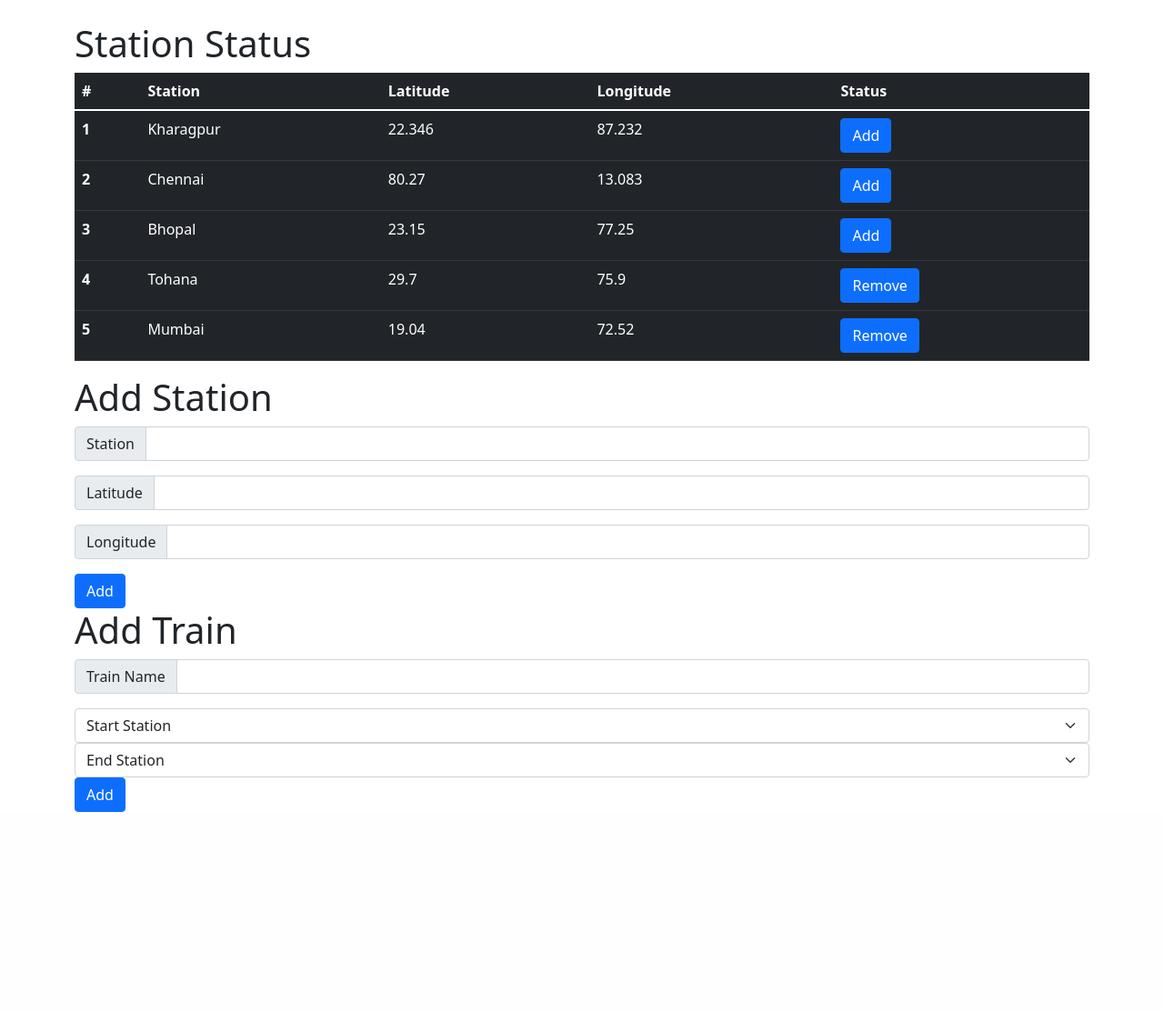
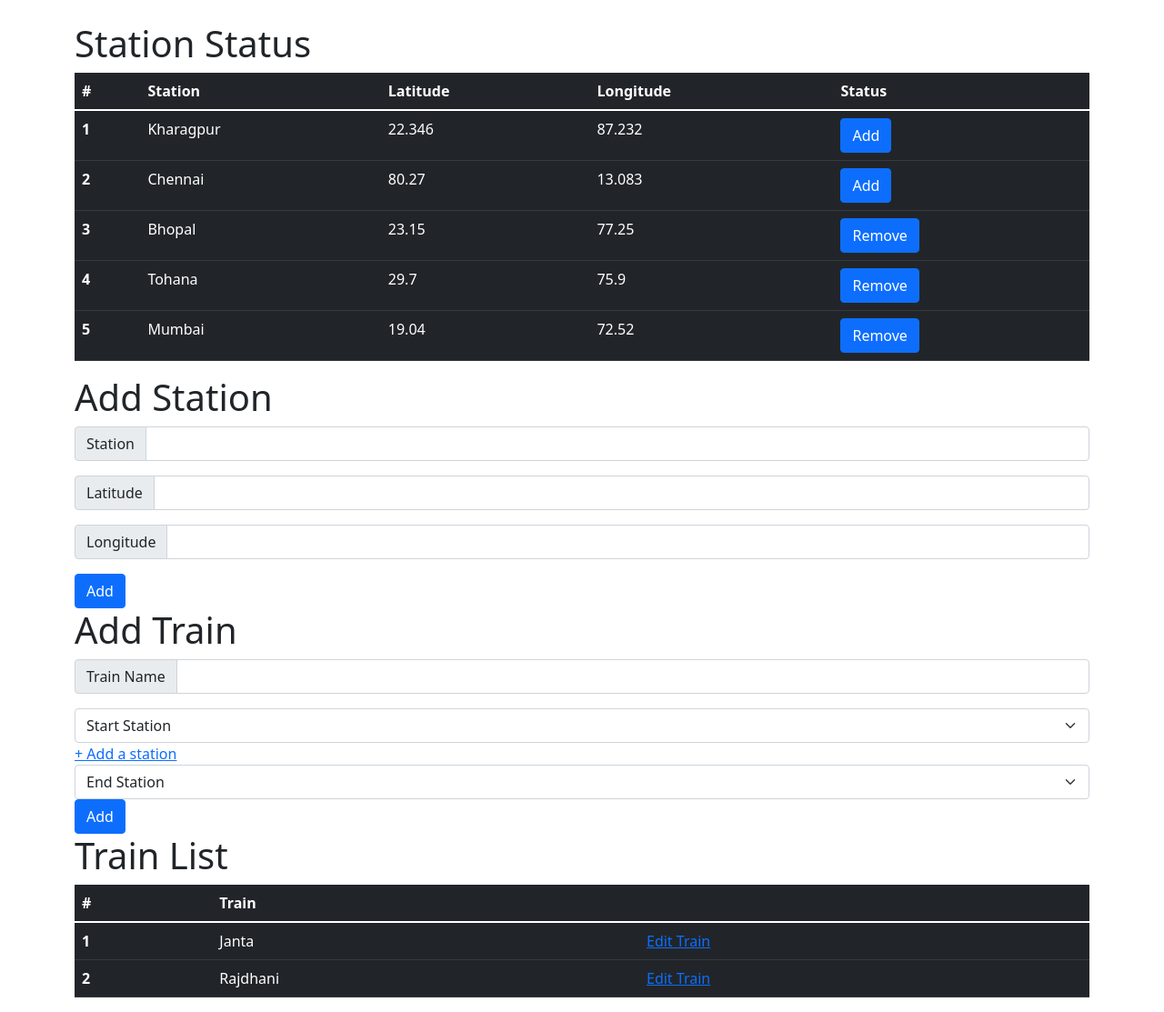
Before and after one commit to umang-singla/TGHM-System-Software-Lab, a Django app: page /manager/dashboard/ in a window 1280 px wide. Shown: the part 56-1169 px from the top of the page at 91% size. Before the commit the page ends 949 px from the top, so only its background shows below. Run offline with Django 4.2, Linux system fonts and the light colour scheme; data comes from the database, SQL or seed files in the repository; some libraries are stand-ins or nearby versions.

Commit message:
train addition/editing compeleted

```diff
--- a/manager/models.py
+++ b/manager/models.py
@@ -16,6 +16,6 @@ class Station(models.Model):
 
 class Train(models.Model):
     name = models.CharField(max_length=50)
-    stations = models.CharField(max_length=200)
+    stations = models.CharField(max_length=200, default='')
     def __str__(self):
         return self.name
--- a/manager/templates/manager/dashboard.html
+++ b/manager/templates/manager/dashboard.html
@@ -84,26 +84,54 @@
             <button type="submit" class="btn btn-primary">Add</button>
         </form>
         <h1>Add Train</h1>
-        <form>
+        <form action="{% url 'manager:add_train' %}" method="post" >
+            {% csrf_token %}
             <div class="input-group mb-3">
                 <span class="input-group-text" id="basic-addon1">Train Name</span>
                 <input type="text" class="form-control" id="train" name="train" aria-label="Username"
                     aria-describedby="basic-addon1">
             </div>
-            <select class="form-select" aria-label="Default select example">
+            <select class="form-select" name="start" id="start" aria-label="Default select example">
                 <option selected>Start Station</option>
                 {% for station in station_list %}
+                {% if station.visible == True %}
                 <option value="{{ station.id }}">{{ station.name }}</option>
+                {% endif %}
                 {% endfor %}
             </select>
-            <select class="form-select" aria-label="Default select example">
+            <div id="new_input"></div>
+            <a href="#" onclick="add_station()">+ Add a station</a>
+            <select class="form-select" name="end" id="end" aria-label="Default select example">
                 <option selected>End Station</option>
                 {% for station in station_list %}
+                {% if station.visible == True %}
                 <option value="{{ station.id }}">{{ station.name }}</option>
+                {% endif %}
                 {% endfor %}
             </select>
             <button type="submit" class="btn btn-primary">Add</button>
         </form>
+        <h1>Train List</h1>
+        {% if train_list %}
+        <table class="table table-dark">
+            <thead>
+                <tr>
+                    <th scope="col">#</th>
+                    <th scope="col">Train</th>
+                    <th></th>
+                </tr>
+            </thead>
+
+            <tbody>
+                {% for train in train_list %}
+                <tr>
+                    <th scope="row">{{ train.id }}</th>
+                    <td>{{ train.name }}</td>
+                    <td><a href="../edit_train/{{train.id}}">Edit Train</a></td>
+                </tr>
+                {% endfor %}
+            </tbody>
+        {% endif %}
     </div>
 
     <link href="https://cdn.jsdelivr.net/npm/bootstrap@5.1.3/dist/css/bootstrap.min.css" rel="stylesheet"
@@ -115,6 +143,24 @@
         integrity="sha384-QJHtvGhmr9XOIpI6YVutG+2QOK9T+ZnN4kzFN1RtK3zEFEIsxhlmWl5/YESvpZ13"
         crossorigin="anonymous"></script>
     <script>
+
+        var i = 1;
+
+        function add_station(){
+            const new_input = document.createElement('select');
+            new_input.className = 'form-select';
+            new_input.id = 'r' + i;
+            new_input.name = 'r' + i;
+            i++;
+            new_input.innerHTML = '<option selected>Station</option>';
+            {% for station in station_list %}
+            {% if station.visible == True %}
+            new_input.innerHTML += '<option value="{{ station.id }}">{{ station.name }}</option>';
+            {% endif %}
+            {% endfor %}
+            document.getElementById('new_input').appendChild(new_input);
+        }
+
         function changestatus(el) {
 
             httpRequest = new XMLHttpRequest();
--- a/manager/urls.py
+++ b/manager/urls.py
@@ -12,4 +12,5 @@ urlpatterns = [
     path('add_station/', views.add_station, name='add_station'),
     path('add_train/', views.add_train, name='add_train'),
     path('change_station_status/', views.change_station_status, name='change_station_status'),
+    path('edit_train/<int:train_id>', views.edit_train, name='edit_train'),
 ]
--- a/manager/views.py
+++ b/manager/views.py
@@ -1,3 +1,5 @@
+from tracemalloc import start
+from unicodedata import name
 from django.shortcuts import render, get_object_or_404
 from .models import Admin, Station, Train
 from django.http import HttpResponse, HttpResponseRedirect
@@ -28,8 +30,7 @@ def register_admin(request):
     return HttpResponseRedirect('../dashboard')
 
 def dashboard(request):
-    station_list = Station.objects.all()
-    context = {'station_list': station_list}
+    context = {'station_list': Station.objects.all(), 'train_list': Train.objects.all()}
     return render(request, 'manager/dashboard.html',context)
 
 def add_station(request):
@@ -39,10 +40,39 @@ def add_station(request):
 
     return HttpResponseRedirect('../dashboard')
 
+def edit_train(request,train_id):
+
+    if request.method == 'POST':
+        train = get_object_or_404(Train, id=train_id)
+        train.name = request.POST['train']
+        train.stations = str(request.POST['start'])
+        for i in range(0, len(request.POST)-4):
+            train.stations += ' ' + str(request.POST[ 'r' + str(i+1)])
+        train.stations += ' ' + str(request.POST['end'])
+        train.save()
+
+        return HttpResponseRedirect('../dashboard')
+
+    train_name = Train.objects.get(id=train_id).name
+    station_list = Train.objects.get(id=train_id).stations.split(" ")
+    stations = []
+    for station in station_list:
+        stations.append(Station.objects.get(id=station))
+    context = {'train_name': train_name, 'stations': stations,'station_list': Station.objects.all(), 'train_id': train_id}
+    return HttpResponse(render(request, 'manager/edit_train.html', context))
+    pass
+
 def add_train(request):
-    train = Train()
-    train.name = request.POST['train_name']
-    train.stations = request.POST['stations']
+
+    train = request.POST['train']
+    start = request.POST['start']
+    end = request.POST['end']
+    station_list = str(request.POST['start'])
+    for i in range(0, len(request.POST)-4):
+        station_list += ' ' + str(request.POST[ 'r' + str(i+1)])
+    station_list += ' ' + str(request.POST['end'])
+
+    train = Train(name= train, stations= station_list)
     train.save()
 
     return HttpResponseRedirect('../dashboard')
```
Also changed, not shown: manager/templates/manager/edit_train.html (added, +98 -0 lines), db.sqlite3, manager/migrations/0005_remove_train_stations_train_stations.py (added).
